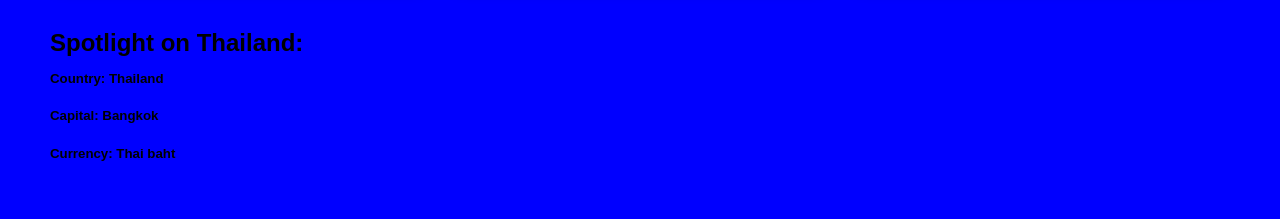
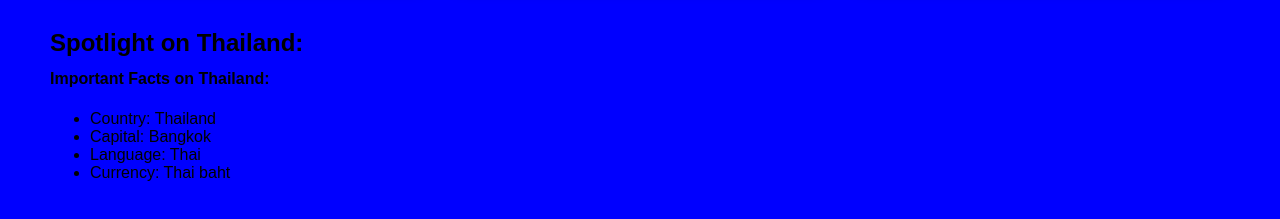
Before and after one commit to sandy112-gh/project-three, a React (Vite) app: page / in a window 1280 px wide. Shown: the part 1361-1580 px from the top of the page. Built offline with nearby package versions, Linux system fonts and the light colour scheme.

Commit message:
add country facts

```diff
--- a/src/components/Country.jsx
+++ b/src/components/Country.jsx
@@ -1,9 +1,13 @@
 const Country = ({ Thailand }) => {
   return (
     <div>
-      <h5>Country: {Thailand.countryName}</h5>
-      <h5>Capital: {Thailand.capital}</h5>
-      <h5>Currency: {Thailand.currency}</h5>
+      <h4>Important Facts on {Thailand.countryName}:</h4>
+      <ul>
+        <li>Country: {Thailand.countryName}</li>
+        <li>Capital: {Thailand.capital}</li>
+        <li>Language: {Thailand.language}</li>
+        <li>Currency: {Thailand.currency}</li>
+      </ul>
     </div>
   )
 }
```
Also changed, not shown: src/components/HighlightSection.jsx (+0 -10 lines).
